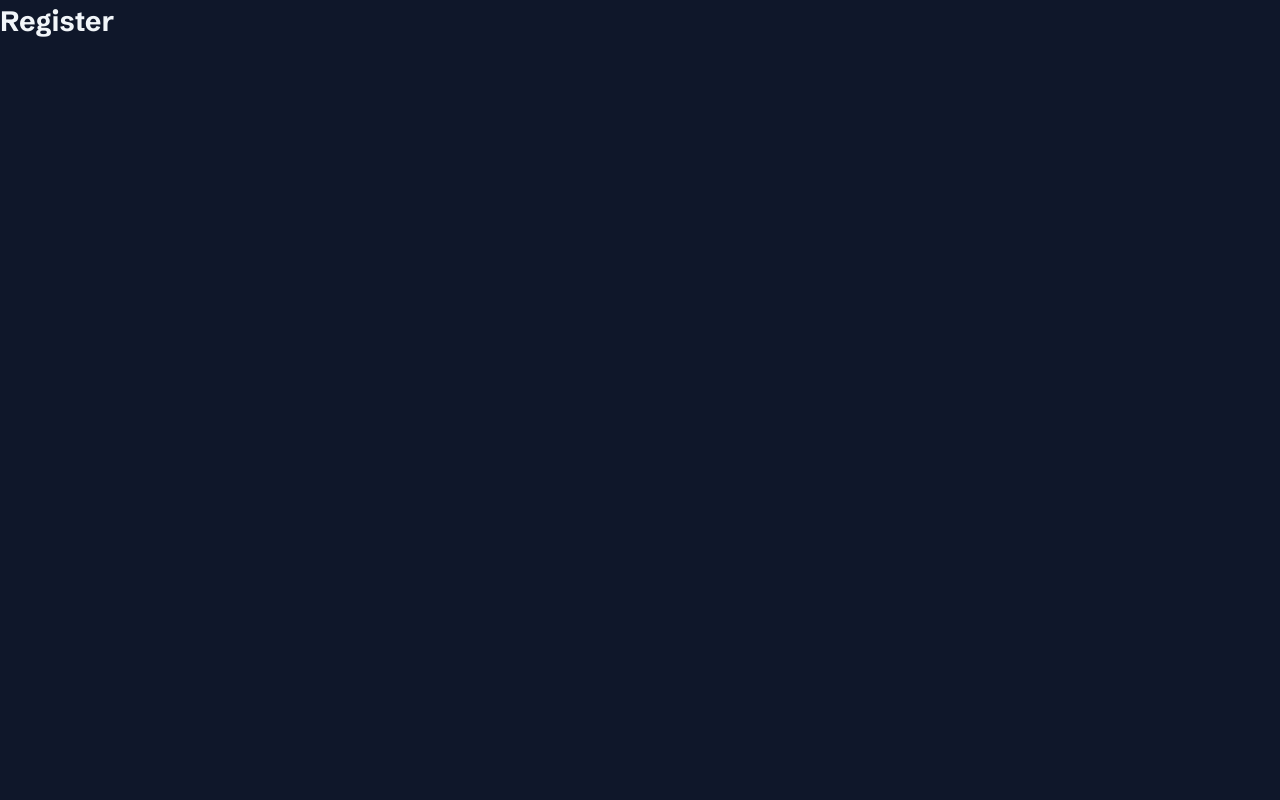
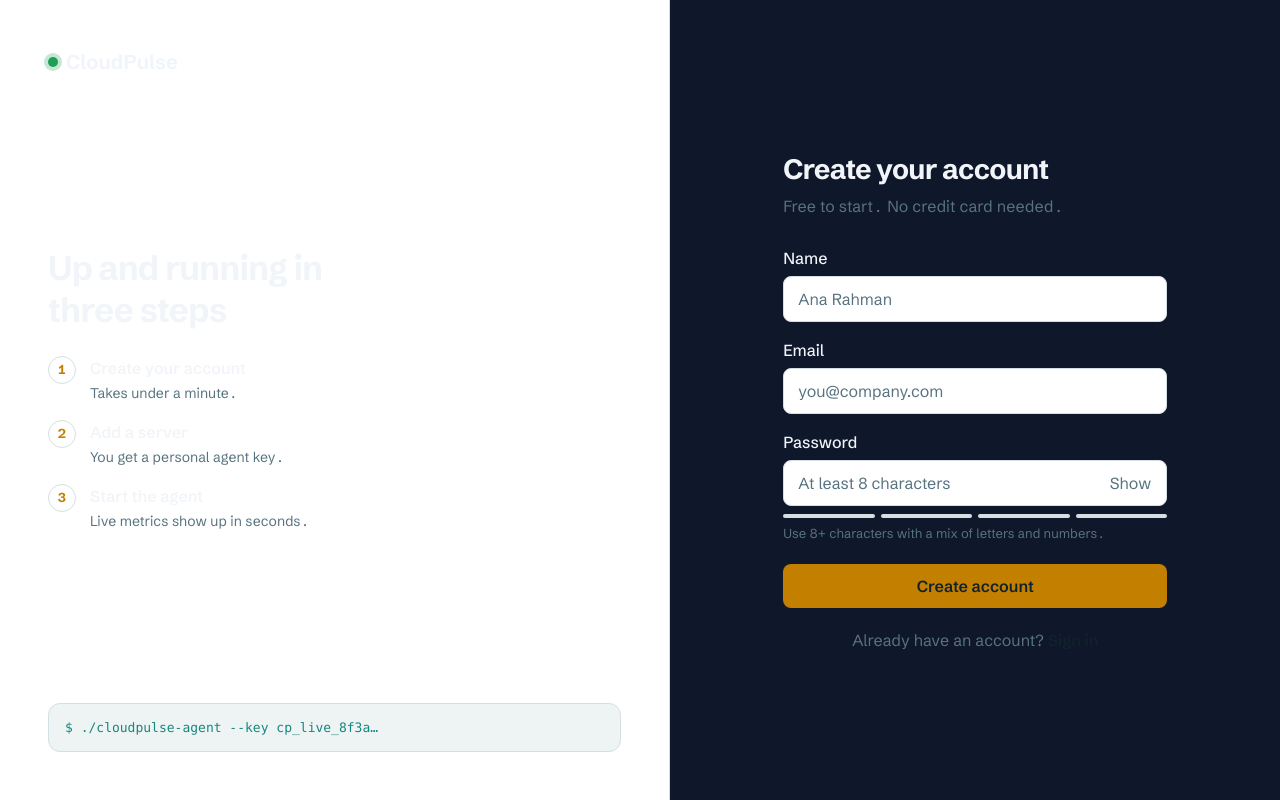
Before and after one commit to SiyamBhuiya/CloudPulse, a React (Vite) app in the folder frontend/: page /register in a window 1280 px wide. Built offline with nearby package versions, Linux system fonts and the light colour scheme.

Commit message:
Register and password validation Added

```diff
--- a/frontend/src/pages/Register.tsx
+++ b/frontend/src/pages/Register.tsx
@@ -1,3 +1,166 @@
+import { useState, type FormEvent } from "react";
+import { Link, Navigate, useNavigate } from "react-router-dom";
+
+import Button from "../components/ui/Button";
+import Input from "../components/ui/Input";
+import { useAuth } from "../hooks/useAuth";
+import { ApiError } from "../services/api";
+import { passwordStrength } from "../utils/passwordStrength";
+
+const barColors = ["", "bg-bad", "bg-cpu", "bg-mem", "bg-ok"];
+
+const steps = [
+  ["Create your account", "Takes under a minute."],
+  ["Add a server", "You get a personal agent key."],
+  ["Start the agent", "Live metrics show up in seconds."],
+];
+
 export default function Register() {
-  return <h1 className="text-[28px] font-bold">Register</h1>;
+  const { register, isAuthenticated } = useAuth();
+  const navigate = useNavigate();
+
+  const [name, setName] = useState("");
+  const [email, setEmail] = useState("");
+  const [password, setPassword] = useState("");
+  const [error, setError] = useState<string | null>(null);
+  const [loading, setLoading] = useState(false);
+
+  const strength = passwordStrength(password);
+
+  if (isAuthenticated) return <Navigate to="/dashboard" replace />;
+
+  async function onSubmit(e: FormEvent) {
+    e.preventDefault();
+    setError(null);
+
+    if (password.length < 8) {
+      setError("Password must be at least 8 characters.");
+      return;
+    }
+
+    setLoading(true);
+    try {
+      await register({ name, email, password });
+      navigate("/dashboard", { replace: true });
+    } catch (err) {
+      setError(
+        err instanceof ApiError && err.status === 409
+          ? "An account with this email already exists."
+          : "Could not create your account. Check your connection and try again."
+      );
+    } finally {
+      setLoading(false);
+    }
+  }
+
+  return (
+    <div className="grid min-h-screen md:grid-cols-[1.1fr_1fr]">
+      {/* Brand panel */}
+      <aside className="flex flex-col justify-between gap-8 border-b border-line bg-panel p-6 md:border-b-0 md:border-r md:p-12">
+        <div className="flex items-center gap-2 text-xl font-bold">
+          <i className="h-2.5 w-2.5 rounded-full bg-ok shadow-[0_0_0_4px_color-mix(in_srgb,var(--ok)_25%,transparent)]" />
+          CloudPulse
+        </div>
+
+        <div className="max-md:hidden">
+          <h2 className="max-w-[15ch] text-[34px] font-bold leading-tight tracking-tight">
+            Up and running in three steps
+          </h2>
+          <ol className="mt-6 flex flex-col gap-4">
+            {steps.map(([title, text], i) => (
+              <li key={title} className="flex items-start gap-3.5">
+                <b className="grid h-7 w-7 flex-none place-items-center rounded-full border border-line text-[13px] font-bold text-cpu">
+                  {i + 1}
+                </b>
+                <div>
+                  <strong className="block font-semibold">{title}</strong>
+                  <span className="text-sm text-muted">{text}</span>
+                </div>
+              </li>
+            ))}
+          </ol>
+        </div>
+
+        <div
+          aria-hidden
+          className="overflow-x-auto whitespace-nowrap rounded-xl border border-line bg-bg px-4 py-3.5 font-mono text-[13px] font-medium text-mem max-md:hidden"
+        >
+          $ ./cloudpulse-agent --key cp_live_8f3a…
+        </div>
+      </aside>
+
+      {/* Form */}
+      <main className="flex items-center justify-center p-6 md:p-10">
+        <form onSubmit={onSubmit} className="w-full max-w-sm">
+          <h1 className="text-[28px] font-bold tracking-tight">Create your account</h1>
+          <p className="mb-7 mt-1 text-muted">Free to start. No credit card needed.</p>
+
+          {error && (
+            <div
+              role="alert"
+              className="mb-4 rounded-lg border border-bad bg-[color-mix(in_srgb,var(--bad)_12%,transparent)] px-3 py-2.5 text-sm"
+            >
+              {error}
+            </div>
+          )}
+
+          <Input
+            label="Name"
+            autoComplete="name"
+            placeholder="Ana Rahman"
+            value={name}
+            onChange={(e) => setName(e.target.value)}
+            required
+          />
+          <Input
+            label="Email"
+            type="email"
+            autoComplete="email"
+            placeholder="you@company.com"
+            value={email}
+            onChange={(e) => setEmail(e.target.value)}
+            required
+          />
+
+          <Input
+            label="Password"
+            type="password"
+            autoComplete="new-password"
+            placeholder="At least 8 characters"
+            value={password}
+            onChange={(e) => setPassword(e.target.value)}
+            required
+          />
+
+          {/* Strength meter sits under the password field */}
+          <div className="-mt-2 mb-5">
+            <div className="grid grid-cols-4 gap-1.5" aria-hidden>
+              {[1, 2, 3, 4].map((n) => (
+                <i
+                  key={n}
+                  className={`h-1 rounded-sm transition-colors motion-reduce:transition-none ${
+                    strength.score >= n ? barColors[strength.score] : "bg-line"
+                  }`}
+                />
+              ))}
+            </div>
+            <p className="mt-1.5 min-h-5 text-[13px] text-muted" aria-live="polite">
+              {strength.hint}
+            </p>
+          </div>
+
+          <Button type="submit" disabled={loading} className="w-full">
+            {loading ? "Creating account..." : "Create account"}
+          </Button>
+
+          <p className="mt-5 text-center text-muted">
+            Already have an account?{" "}
+            <Link to="/login" className="font-semibold text-ink">
+              Sign in
+            </Link>
+          </p>
+        </form>
+      </main>
+    </div>
+  );
 }
--- /dev/null
+++ b/frontend/src/utils/passwordStrength.ts
@@ -0,0 +1,24 @@
+export interface Strength {
+  score: 0 | 1 | 2 | 3 | 4;
+  hint: string;
+}
+
+const hints = [
+  "Use 8+ characters with a mix of letters and numbers.",
+  "Too weak. Add more characters.",
+  "Fair. Add numbers or symbols.",
+  "Good. One more step for a strong password.",
+  "Strong password.",
+];
+
+export function passwordStrength(pw: string): Strength {
+  let score = 0;
+  if (pw.length) {
+    score = 1;
+    if (pw.length >= 8) score++;
+    if (/[A-Za-z]/.test(pw) && /\d/.test(pw)) score++;
+    if (pw.length >= 12 && /[^A-Za-z0-9]/.test(pw)) score++;
+  }
+  const s = score as Strength["score"];
+  return { score: s, hint: hints[s] };
+}
```
